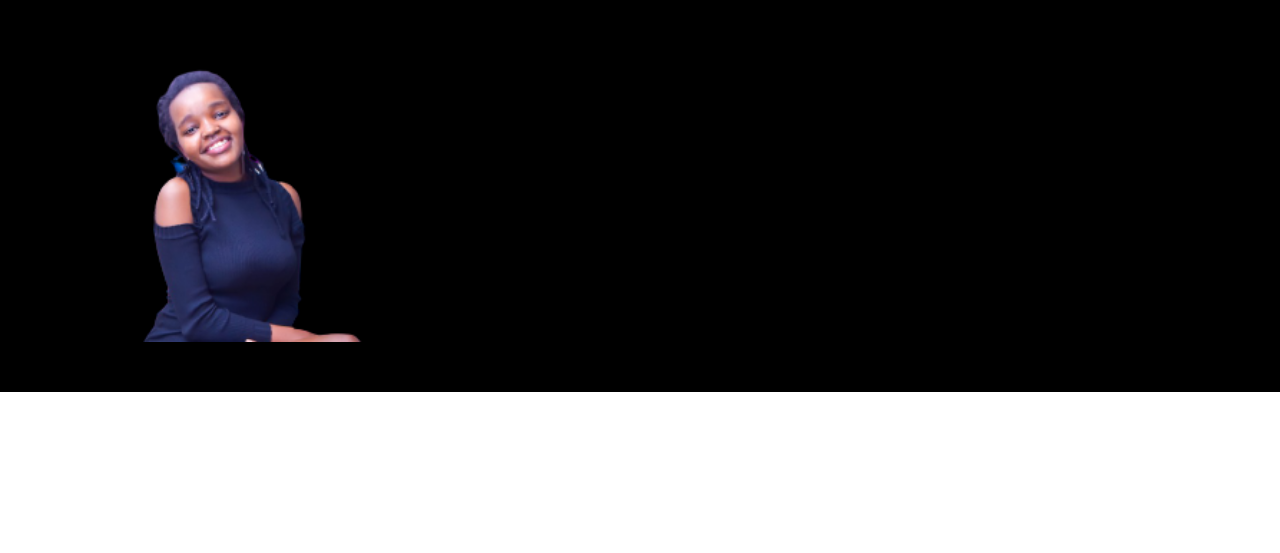
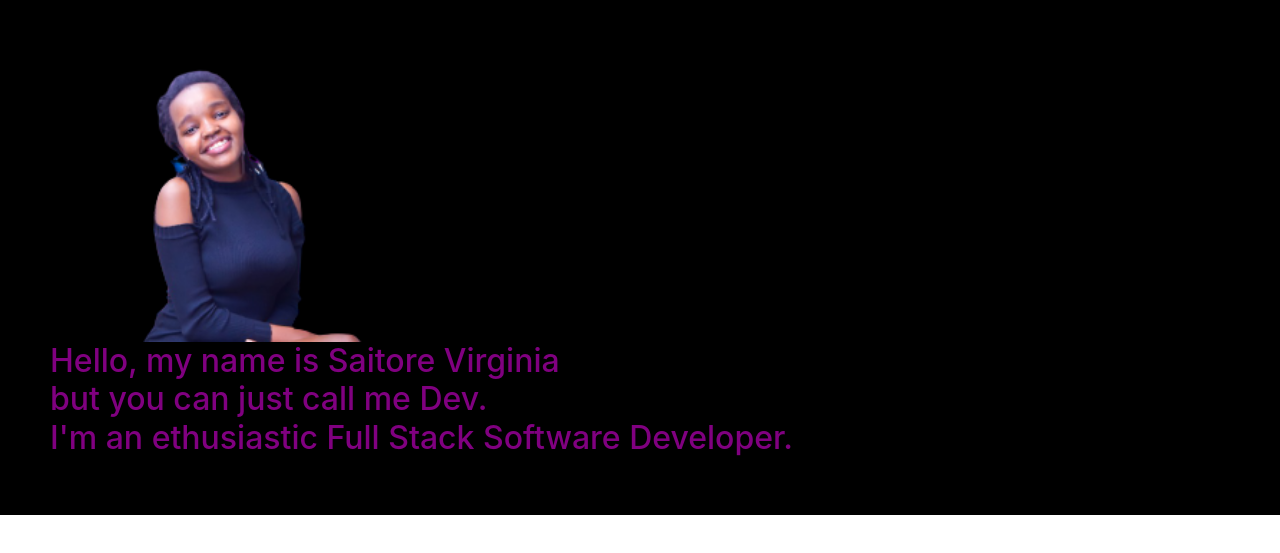
Before and after one commit to Saitore973/Portfolio-, a plain HTML site: page index.html in a window 1280 px wide. Shown: the part 161-714 px from the top of the page. Drawn offline with nearby package versions, Linux system fonts and the light colour scheme.

Commit message:
add a paragraph to html

```diff
--- a/index.html
+++ b/index.html
@@ -26,7 +26,9 @@
 
         </div>
         <img src="images/saitore.png" width="30%" alt="">
-
+        <h2>
+            Hello, my name is Saitore Virginia  <br> but you can just call me Dev. <br> I'm an ethusiastic Full Stack Software Developer.
+        </h2>
     </div>
 
 </body>
```
